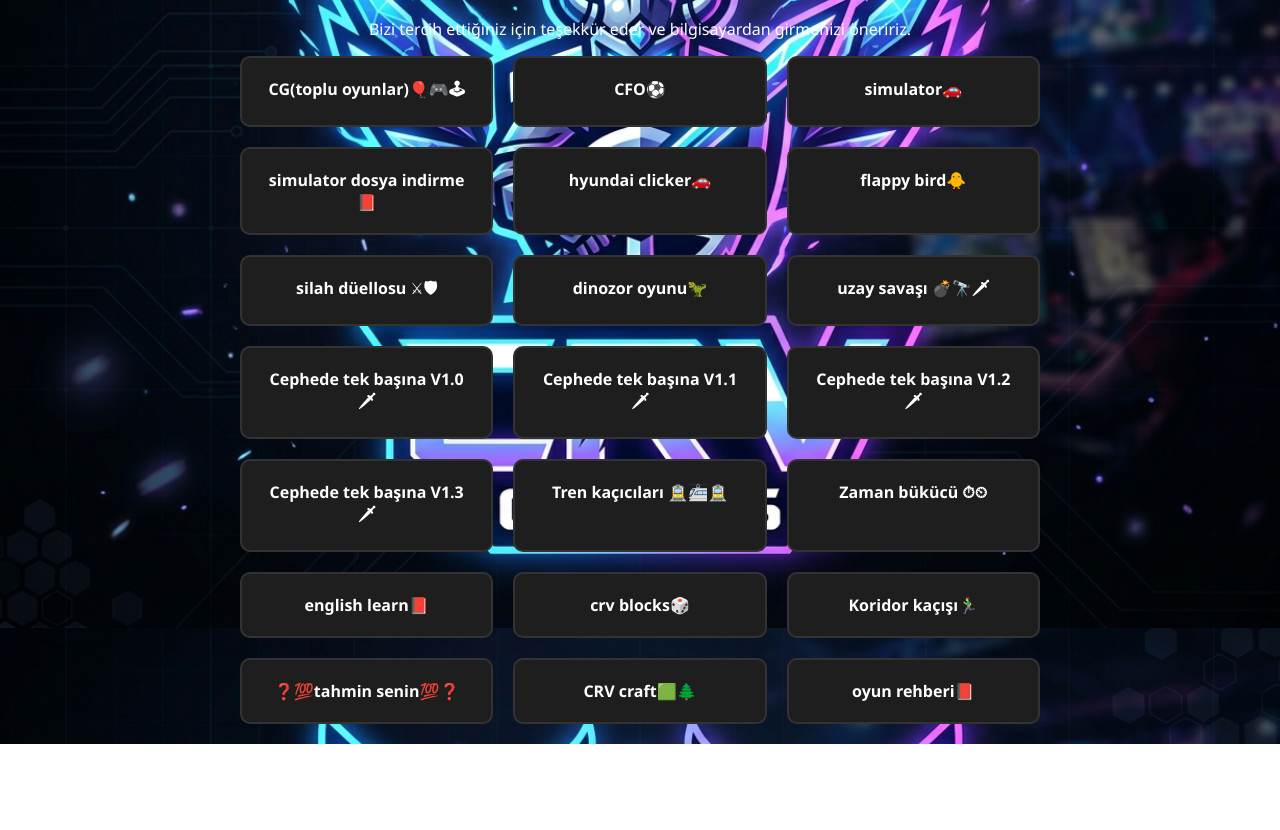
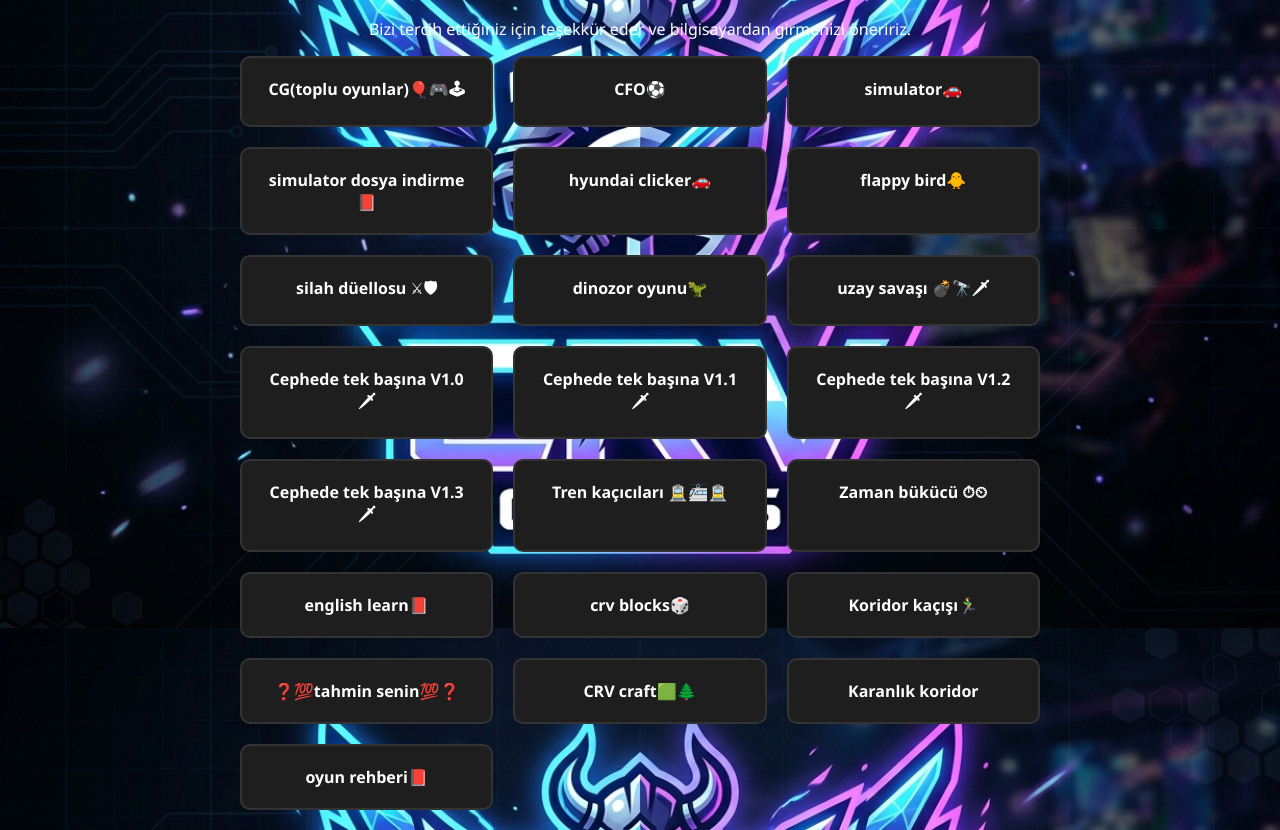
Before and after one commit to crvgames/anasayfa, a plain HTML site: page index.html in a window 1280 px wide. Shown: the part 172-1002 px from the top of the page. Before the commit the page ends 916 px from the top, so only its background shows below. Drawn offline with Linux system fonts and the light colour scheme.

Commit message:
Fix HTML formatting and add new links

```diff
--- a/index.html
+++ b/index.html
@@ -79,7 +79,7 @@
         <a href="https://crvgames.github.io/cephe/" class="btn">Cephede tek başına V1.0🗡</a>
         <a href="https://crvgames.github.io/cephe2/" class="btn">Cephede tek başına V1.1🗡</a>
         <a href="https://crvgames.github.io/cephe3/" class="btn">Cephede tek başına V1.2🗡</a>
-         <a href="https://crvgames.github.io/cephe4/" class="btn">Cephede tek başına V1.3🗡</a>
+        <a href="https://crvgames.github.io/cephe4/" class="btn">Cephede tek başına V1.3🗡</a>
         <a href="https://crvgames.github.io/tren/" class="btn">Tren kaçıcıları 🚊🚈🚊</a>
         <a href="https://crvgames.github.io/zaman/" class="btn">Zaman bükücü ⏱⏲</a>
         <a href="https://crvgames.github.io/englishlearn/" class="btn"> english learn📕</a>
@@ -87,6 +87,7 @@
         <a href="https://crvgames.github.io/kacisi/" class="btn">Koridor kaçışı🏃‍♂️</a>
         <a href="https://crvgames.github.io/tahmin/" class="btn">❓💯tahmin senin💯❓</a>
         <a href="https://crvgames.github.io/crv/" class="btn">CRV craft🟩🌲</a>
+        <a href="https://crvgames.github.io/korku/" class="btn">Karanlık koridor</a>
         <a href="https://crvgames.github.io/oyunrehberi/" class="btn">oyun rehberi📕</a>
     </div>
 
```
